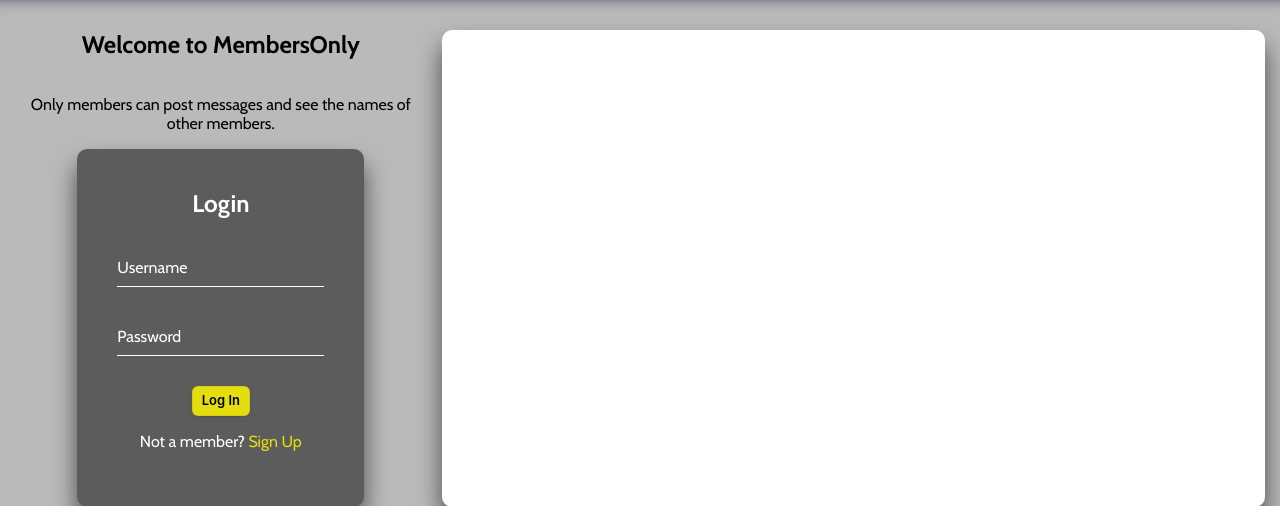
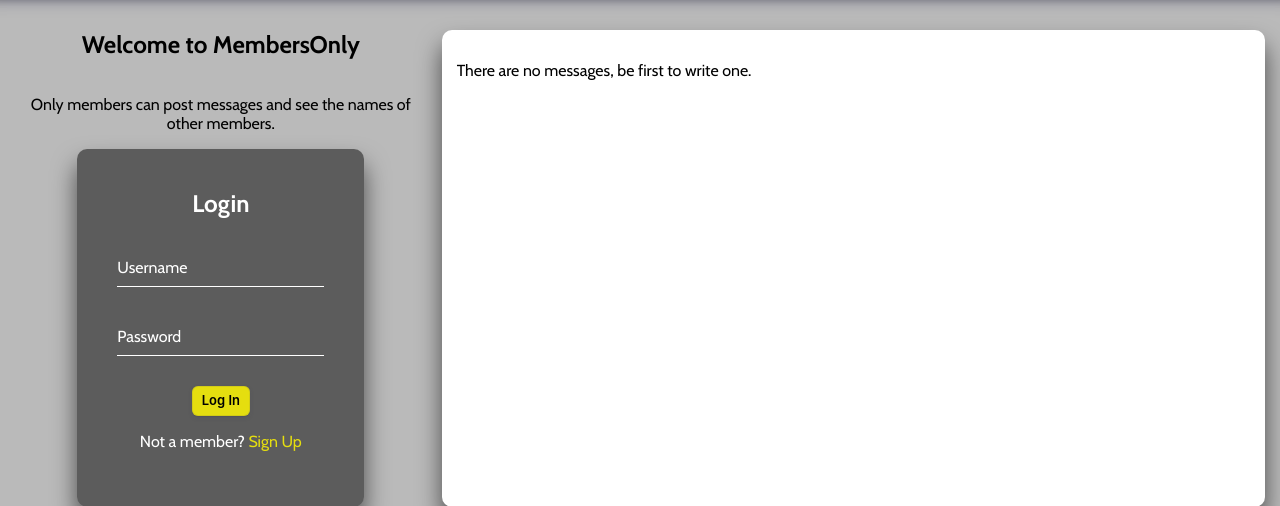
Before and after one commit to emiroquai/Members-Only, a Node server app: page / in a window 1280 px wide. Shown: the part 80-586 px from the top of the page. Run offline with Node 20, Linux system fonts and the light colour scheme; data that the repository does not hold is empty; some libraries are stand-ins or nearby versions.

Commit message:
Display message when there are no messages

```diff
--- a/views/home.ejs
+++ b/views/home.ejs
@@ -33,8 +33,12 @@
       </div>
       <div class="home-right">
         <ul class="messageBoard">
+          <% if (messages.length === 0) {%>
+            <p>There are no messages, be first to write one.</p>
+          <%};%>
           <% messages.forEach( (message) => { %>
             <li class="message">
+
             <% if (user) {%>
               <p class="author">🕶️ <%= message.user_name %></p>
               <div class="messageTextContainer">
```
